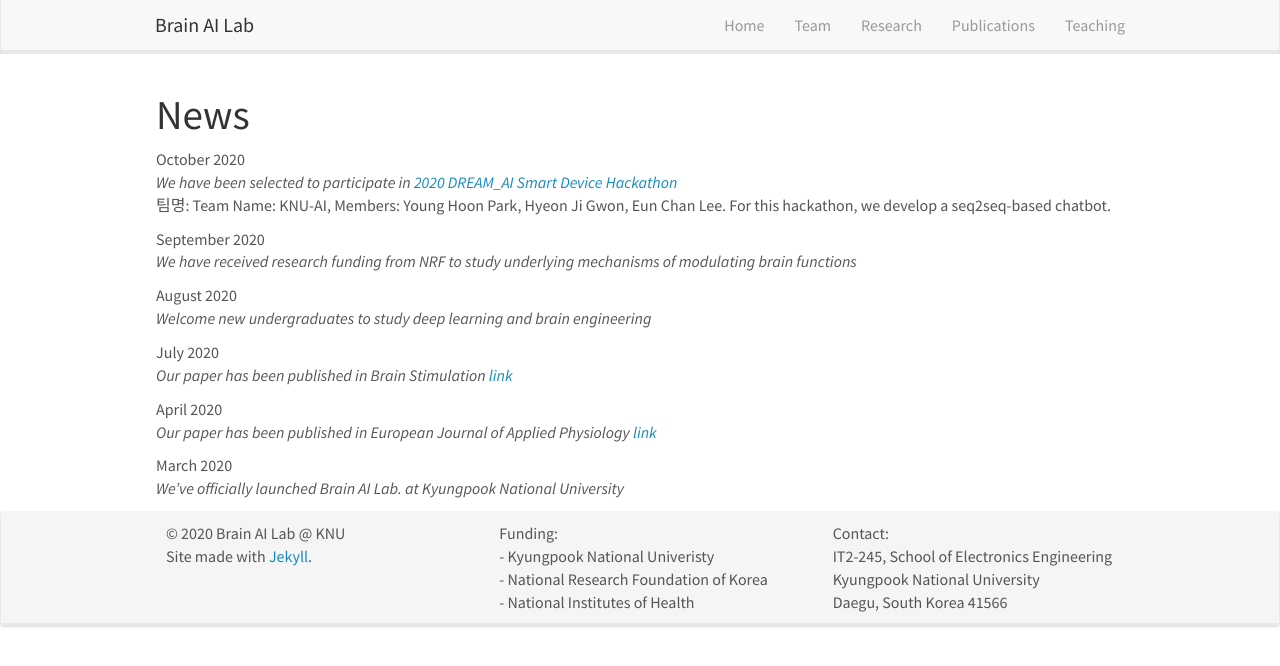
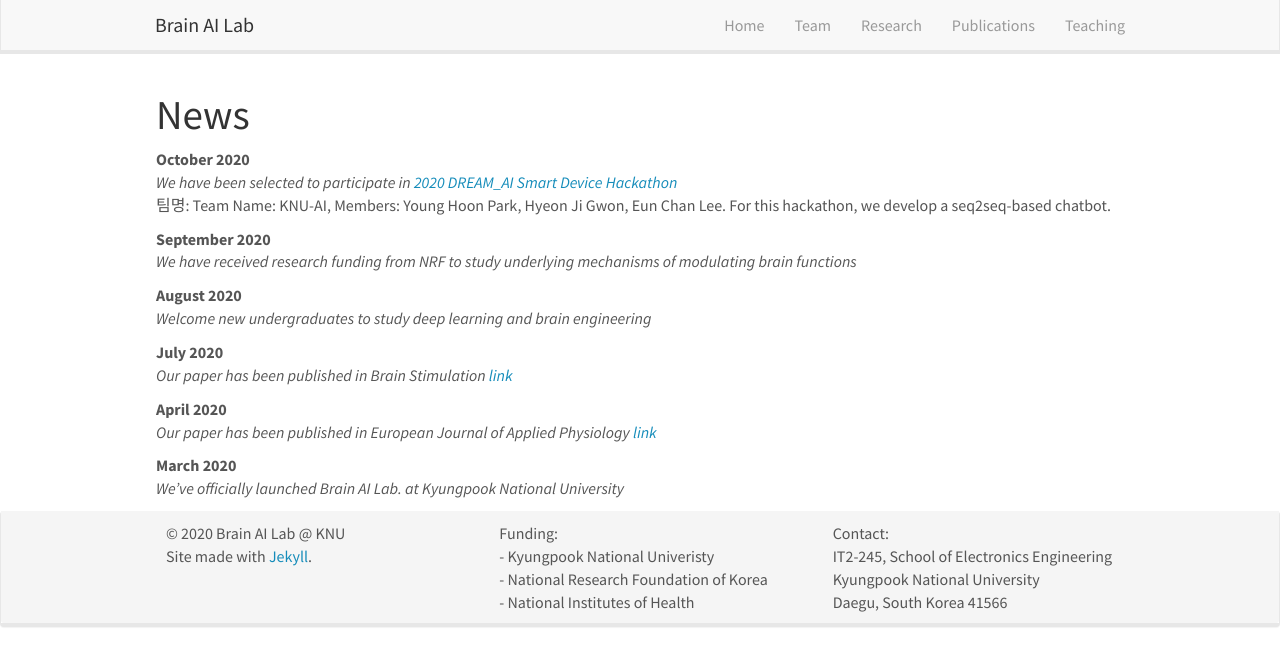
Before and after one commit to KNU-BrainAI/knu-brainai.github.io, a Jekyll site: the page built from _pages/allnews.md, in a window 1280 px wide. Shown: the top 666 px of the page. Built offline with Jekyll 4.4.1, drawn with Linux system fonts in a browser that asks for light colours; nearby versions of some CDN libraries.

Commit message:
Update allnews.md

```diff
--- a/_pages/allnews.md
+++ b/_pages/allnews.md
@@ -9,7 +9,7 @@ permalink: /allnews.html
 # News
 
 {% for article in site.data.news %}
-<p>{{ article.date }} <br>
+<p>**{{ article.date }}** <br>
 <em>{{ article.headline }}</em> <br>
 {{ article.details }}</p>
 {% endfor %}
```
